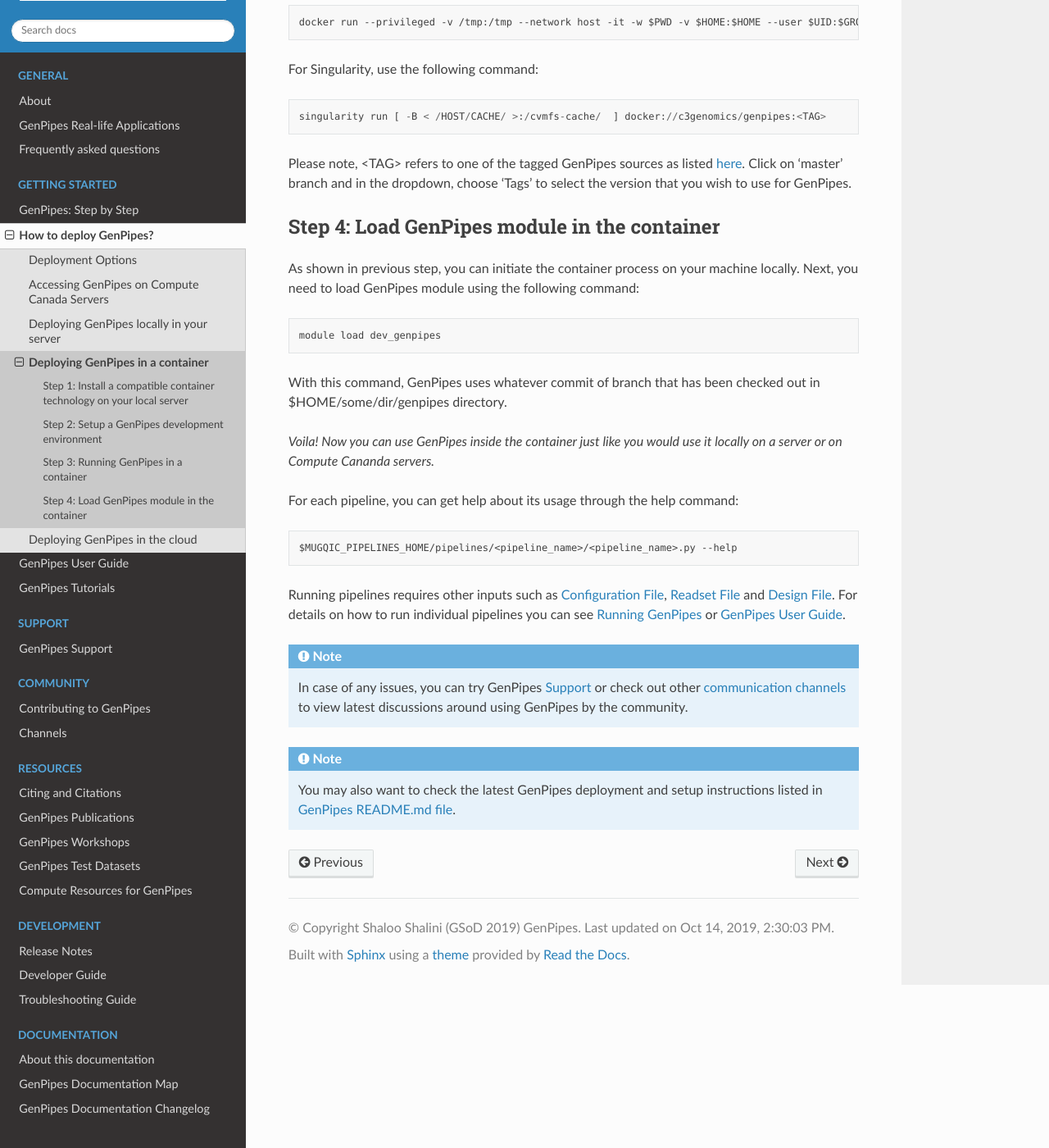
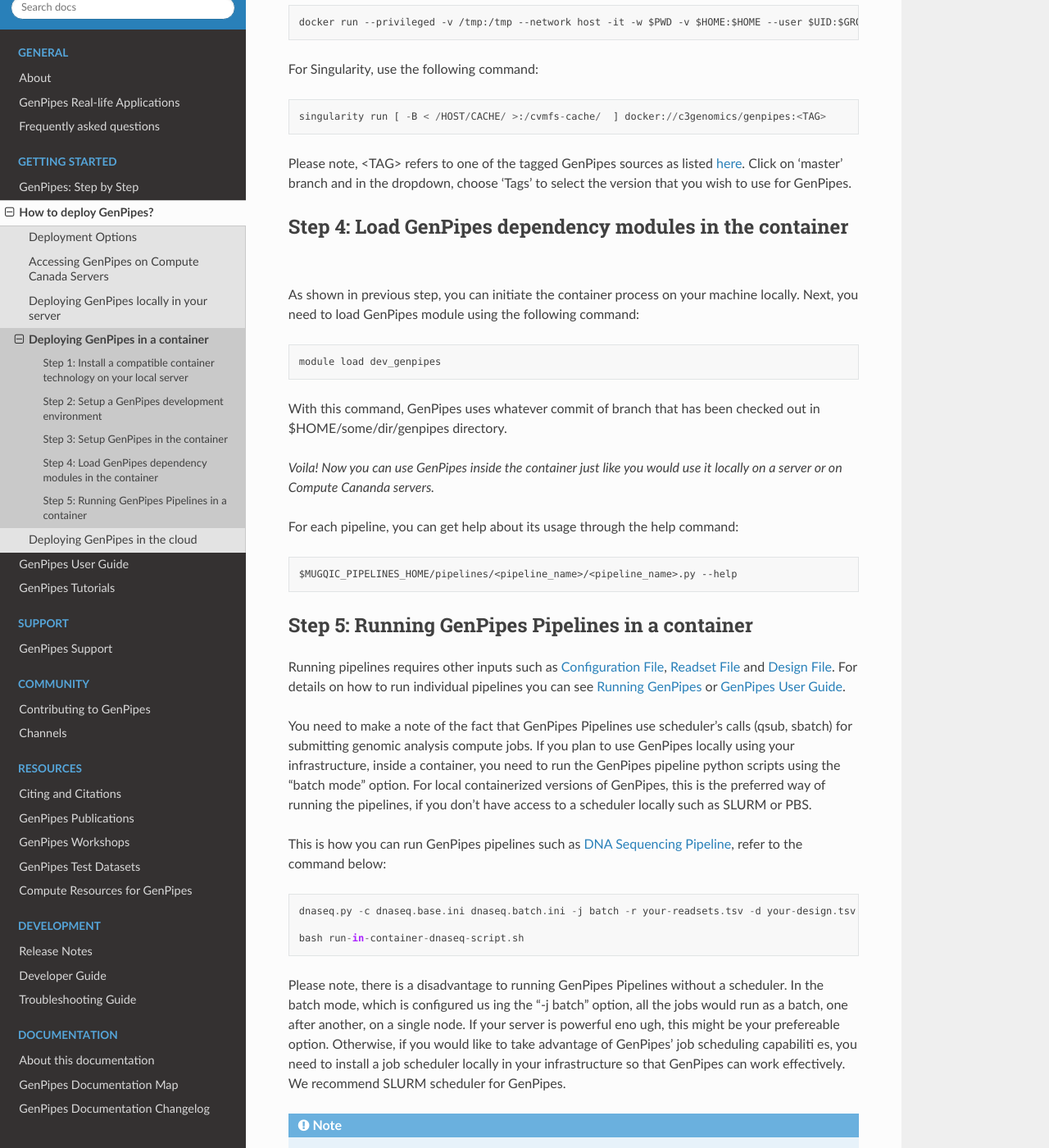
Before and after one commit to c3g/GenPipes_Docs, a Sphinx documentation site: the page built from docs/source/deploy/dep_gp_container.rst, in a window 1280 px wide and 1400 px high, scrolled down 1183 px. Shown: the whole window at 82% size. Built offline with Sphinx 7.4.7 and the Read the Docs theme 2.0.0, drawn with Linux system fonts in a browser that asks for light colours; formulas are drawn with MathJax 3; the version number could not be read and is left out; some of the changed text lies outside the part shown.

Commit message:
Fixes #65, added information regarding how to run GenPipes pipelines using local infrastructure and containerized environment - FAQ, tutorial and deployment section of guides updated with relevant info via @pphector

```diff
--- a/docs/source/conf.py
+++ b/docs/source/conf.py
@@ -123,4 +123,5 @@
 
 html_theme_options = {
 	'display_version': True,
+#        'style_nav_header_background': '#1d75c8',
 }
--- a/docs/source/deploy/dep_gp_container.rst
+++ b/docs/source/deploy/dep_gp_container.rst
@@ -36,8 +36,8 @@
 
 Next, use instructions below to start your GenPipes container.
 
-Step 3: Running GenPipes in a container
----------------------------------------
+Step 3: Setup GenPipes in the container
+----------------------------------------
 
 For Docker, use the following command:
 
@@ -53,8 +53,9 @@
 
 Please note, <TAG> refers to one of the tagged GenPipes sources as listed `here <https://bitbucket.org/mugqic/genpipes_in_a_container/src/master/>`_. Click on 'master' branch and in the dropdown, choose 'Tags' to select the version that you wish to use for GenPipes.
 
-Step 4: Load GenPipes module in the container
----------------------------------------------
+Step 4: Load GenPipes dependency modules in the container
+-----------------------------------------------------------
+
 As shown in previous step, you can initiate the container process on your machine locally. Next, you need to load GenPipes module using the following command:
 
 ::
@@ -71,12 +72,29 @@
 
   $MUGQIC_PIPELINES_HOME/pipelines/<pipeline_name>/<pipeline_name>.py --help
 
+Step 5: Running GenPipes Pipelines in a container
+--------------------------------------------------
+
 Running pipelines requires other inputs such as :ref:`Configuration File<docs_config_ini_file>`, :ref:`Readset File<docs_readset_file>` and :ref:`Design File<docs_design_file>`. For details on how to run individual pipelines you can see :ref:`Running GenPipes<docs_using_gp>` or :ref:`GenPipes User Guide<docs_user_guide>`.
+
+You need to make a note of the fact that GenPipes Pipelines use scheduler's calls (qsub, sbatch) for submitting genomic analysis compute jobs. If you plan to use GenPipes locally using your infrastructure, inside a container, you need to run the GenPipes pipeline python scripts using the "batch mode" option.  For local containerized versions of GenPipes, this is the preferred way of running the pipelines, if you don't have access to a scheduler locally such as SLURM or PBS.
+
+This is how you can run GenPipes pipelines such as :ref:`DNA Sequencing Pipeline<docs_gp_dnaseq>`, refer to the command below:
+
+::
+
+  dnaseq.py -c dnaseq.base.ini dnaseq.batch.ini -j batch -r your-readsets.tsv -d your-design.tsv -s 1-34 -t mugqic > run-in-container-dnaseq-script.sh
+
+  bash run-in-container-dnaseq-script.sh
+
+Please note, there is a disadvantage to running GenPipes Pipelines without a scheduler.  In the batch mode, which is configured us
+ing the "-j batch" option, all the jobs would run as a batch, one after another, on a single node.  If your server is powerful eno
+ugh, this might be your prefereable option.  Otherwise, if you would like to take advantage of GenPipes' job scheduling capabiliti
+es, you need to install a job scheduler locally in your infrastructure so that GenPipes can work effectively.  We recommend SLURM
+scheduler for GenPipes.
 
 .. note::
 
     In case of any issues, you can try GenPipes :ref:`Support<docs_how_to_get_support>` or check out other :ref:`communication channels<docs_channels>` to view latest discussions around using GenPipes by the community.
 
-.. note::
-
-   You may also want to check the latest GenPipes deployment and setup instructions listed in `GenPipes README.md file <https://bitbucket.org/mugqic/genpipes_in_a_container/src/master/README.md>`_.
+    You may also want to check the latest GenPipes deployment and setup instructions listed in `GenPipes README.md file <https://bitbucket.org/mugqic/genpipes_in_a_container/src/master/README.md>`_.
--- a/docs/source/documentation/genpipes_doc_archmap.rst
+++ b/docs/source/documentation/genpipes_doc_archmap.rst
@@ -3,7 +3,9 @@
 GenPipes Documentation Map
 ==========================
 
-This document describes how GenPipes documentation is laid out and organized from a documentation user, be it a new GenPipes user or a seasoned one, as well as documentation contributor (technical writer, content developer, author) point of view.
+GenPipes has several documents to help users. This document describes how GenPipes documentation is laid out and organized to assist the user, be it a new GenPipes user or a seasoned one, as well as documentation contributor (technical writer, content developer, author) point of view.
+
+If you are a GenPipes user, refer to the User's map below that will help you know where to look for things.  For documentation contributors there is a separate map which provides a highlevel overview of how the content sources are organized and find your way to editing or updating them for the end user.
 
 GenPipes Documentation User's Map
 ---------------------------------
--- a/docs/source/tutorials/list_tutorials.rst
+++ b/docs/source/tutorials/list_tutorials.rst
@@ -16,3 +16,4 @@
 
    ../tutorials/genpipes_tutorial
    ../tutorials/genpipes_in_the_cloud
+   ../tutorials/genpipes_in_the_container
```
Also changed, not shown: docs/source/faq/faq_new_users.rst (+22 -7 lines), docs/source/tutorials/genpipes_in_the_container.rst (added, +26 -0 lines).
